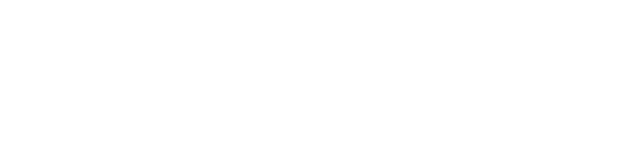
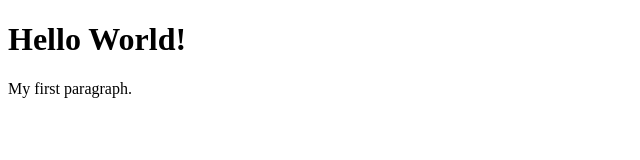
Before and after one commit to OmarMokhfi/cla-wdpt, a plain HTML site: page index.html in a window 1280 px wide. Shown: the whole page, without its empty margins (0-640 px from the left). Drawn offline with Linux system fonts and the light colour scheme.

Commit message:
Ädded hero section

```diff
--- a/index.html
+++ b/index.html
@@ -5,5 +5,8 @@
     <meta name="viewport" content="width=device-width, initial-scale=1.0" />
     <title>Document</title>
   </head>
-  <body></body>
+  <body>
+    <h1>Hello World!</h1>
+    <p>My first paragraph.</p>
+  </body>
 </html>
```
